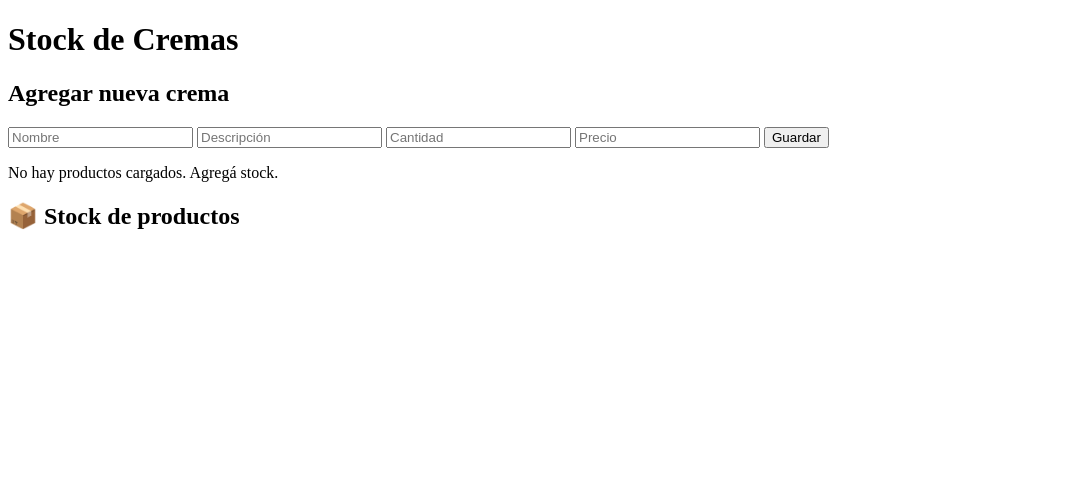
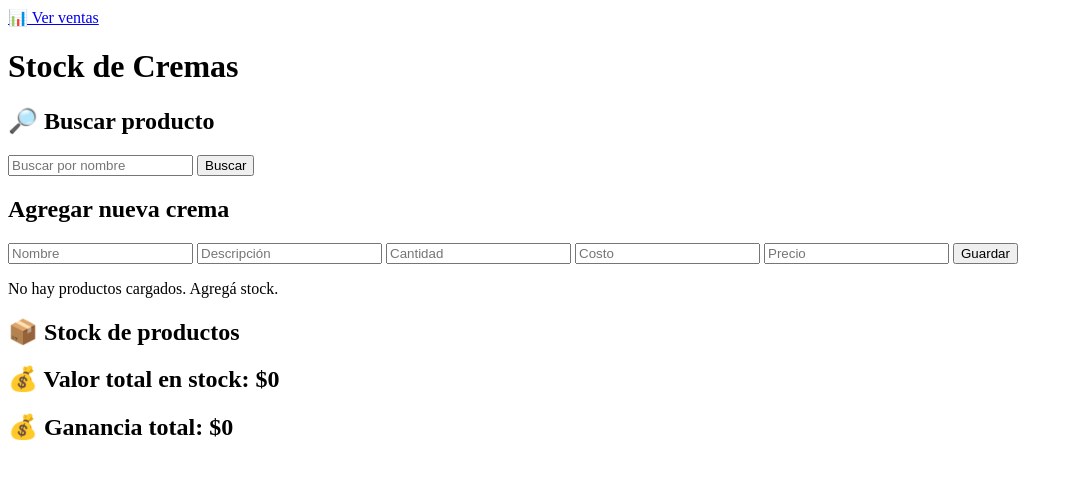
Before and after one commit to fernandojyaiy-art/stock_estetica_app, a FastAPI app: page / in a window 1280 px wide. Shown: the top 480 px of the page, without its empty margins (0-1073 px from the left). Run offline with FastAPI, Linux system fonts and the light colour scheme; data that the repository does not hold is empty.

Commit message:
feat: agrega vista de ventas y muestra datos financieros

```diff
--- a/templates/index.html
+++ b/templates/index.html
@@ -1,21 +1,29 @@
 <!DOCTYPE html>
-<html lang="en">
+<html lang="es">
 <head>
     <meta charset="UTF-8">
-    <meta name="viewport" content="width=device-width, initial-scale=1.0">
     <title>Stock Estética</title>
 </head>
 
 <body>
+<a href="/ventas">📊 Ver ventas</a>
 
- <h1>Stock de Cremas</h1>
+<h1>Stock de Cremas</h1>
+
+<h2>🔎 Buscar producto</h2>
+
+<form method="get" action="/">
+    <input type="text" name="busqueda" placeholder="Buscar por nombre">
+    <button type="submit">Buscar</button>
+</form>
 
 <h2>Agregar nueva crema</h2>
 
-<form action="/agregar" method="post">
+<form action="/crear" method="post">
     <input type="text" name="nombre" placeholder="Nombre" required>
     <input type="text" name="descripcion" placeholder="Descripción">
     <input type="number" name="cantidad" placeholder="Cantidad" required>
+    <input type="number" name="precio_costo" placeholder="Costo" required>
     <input type="number" name="precio" placeholder="Precio" required>
     <button type="submit">Guardar</button>
 </form>
@@ -38,36 +46,49 @@
 <ul>
 {% for crema in cremas %}
     <li style="margin-bottom: 15px;">
-
         <strong>{{ crema.nombre }}</strong><br>
         Stock: {{ crema.cantidad }}<br>
         Precio: ${{ crema.precio }}
 
         <br><br>
 
-        <!-- SUMAR -->
         <form action="/sumar_stock" method="post" style="display:inline;">
             <input type="hidden" name="id" value="{{ crema.id }}">
             <input type="number" name="cantidad" placeholder="+ stock" required>
             <button type="submit">➕</button>
         </form>
 
-        <!-- RESTAR -->
         <form action="/restar_stock" method="post" style="display:inline;">
             <input type="hidden" name="id" value="{{ crema.id }}">
             <input type="number" name="cantidad" placeholder="- stock" required>
             <button type="submit">➖</button>
         </form>
 
-        <!-- ELIMINAR -->
         <form action="/eliminar" method="post" style="display:inline;">
             <input type="hidden" name="id" value="{{ crema.id }}">
             <button type="submit">🗑</button>
         </form>
 
+        <form action="/editar" method="post">
+            <input type="hidden" name="id" value="{{ crema.id }}">
+            <input type="text" name="descripcion" placeholder="Nueva descripción">
+            <input type="number" name="precio" placeholder="Nuevo precio" required>
+             <button type="submit">✏️ Editar</button>
+        </form>
+
+        <form action="/vender" method="post" style="display:inline;">
+            <input type="hidden" name="id" value="{{ crema.id }}">
+            <input type="number" name="cantidad" placeholder="vender" required>
+            <button type="submit">💸 Vender</button>
+        </form>
+
+
     </li>
 {% endfor %}
 </ul>
 
+<h2>💰 Valor total en stock: ${{ total }}</h2>
+<h2>💰 Ganancia total: ${{ ganancia }}</h2>
+
 </body>
 </html>
```
Also changed, not shown: templates/ventas.html (added, +22 -0 lines).
